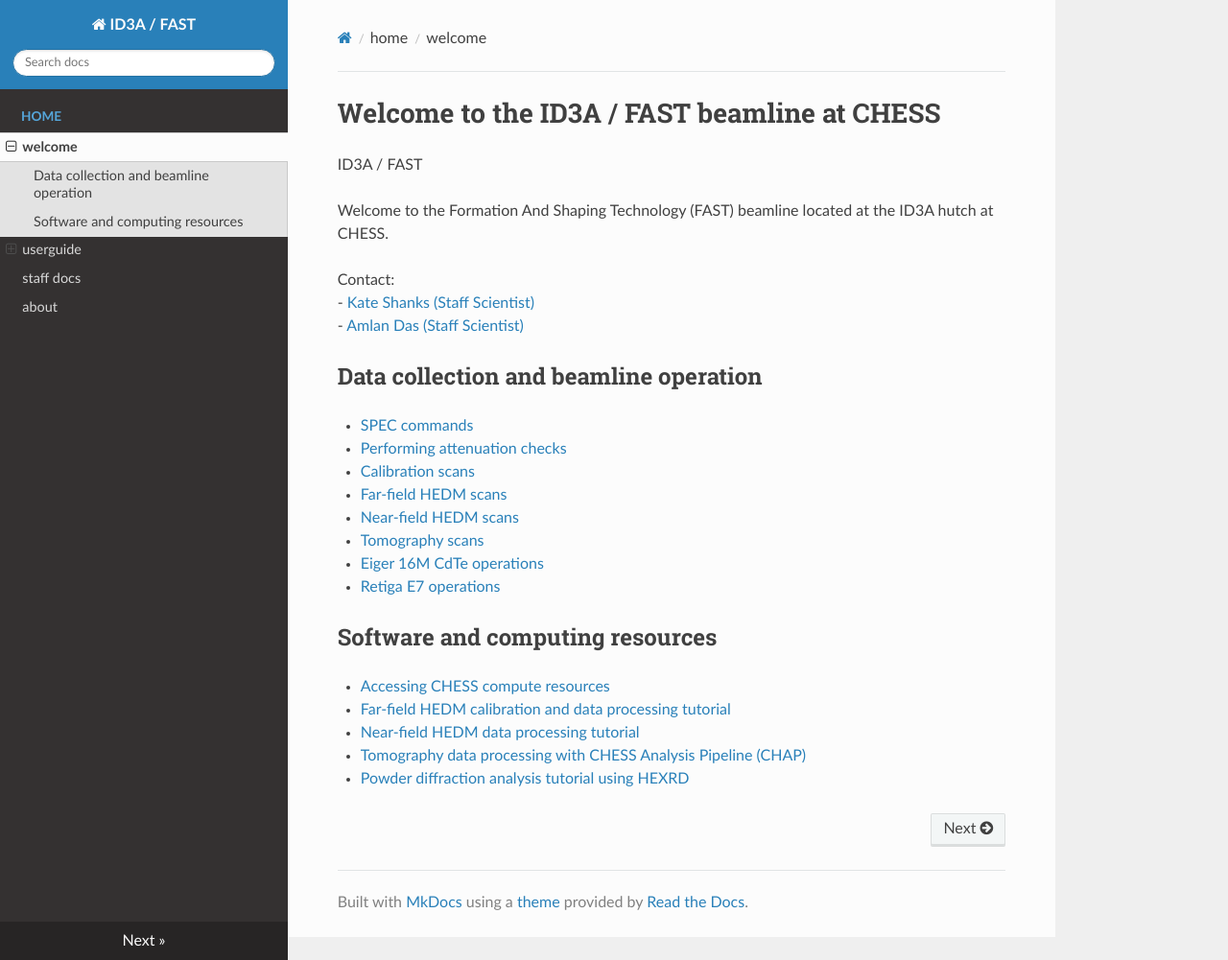
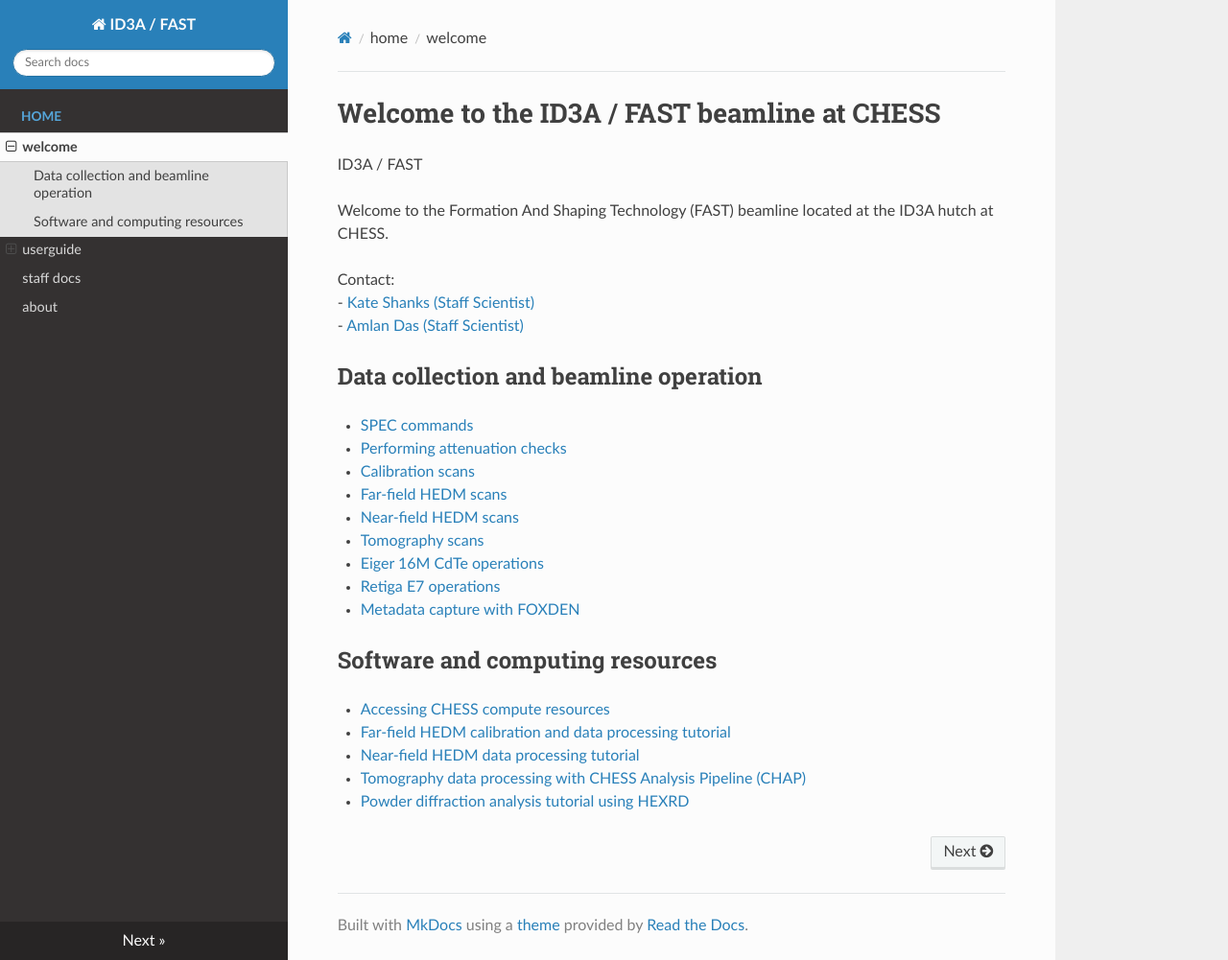
Before and after one commit to ksg52/CHESS-ID3A-FAST, an MkDocs documentation site: the page built from docs/index.md, in a window 1280 px wide and 1001 px high. Shown: the whole window at 96% size. Built offline with MkDocs 1.6.1, drawn with Linux system fonts in a browser that asks for light colours; nearby versions of some CDN libraries.

Commit message:
Update index.md

```diff
--- a/docs/index.md
+++ b/docs/index.md
@@ -18,6 +18,7 @@ Contact:
 * [Tomography scans](userguide/scans/tomo/tomo_scans.md)
 * [Eiger 16M CdTe operations](userguide/hardware/EIG16M_CdTe/readme.md)
 * [Retiga E7 operations](userguide/hardware/RetigaE7/e7.md)
+* [Metadata capture with FOXDEN](userguide/intro/metadata_foxden.md)
 
 ## Software and computing resources
 * [Accessing CHESS compute resources](userguide/compute/accessing_compute_resource.md)
```
